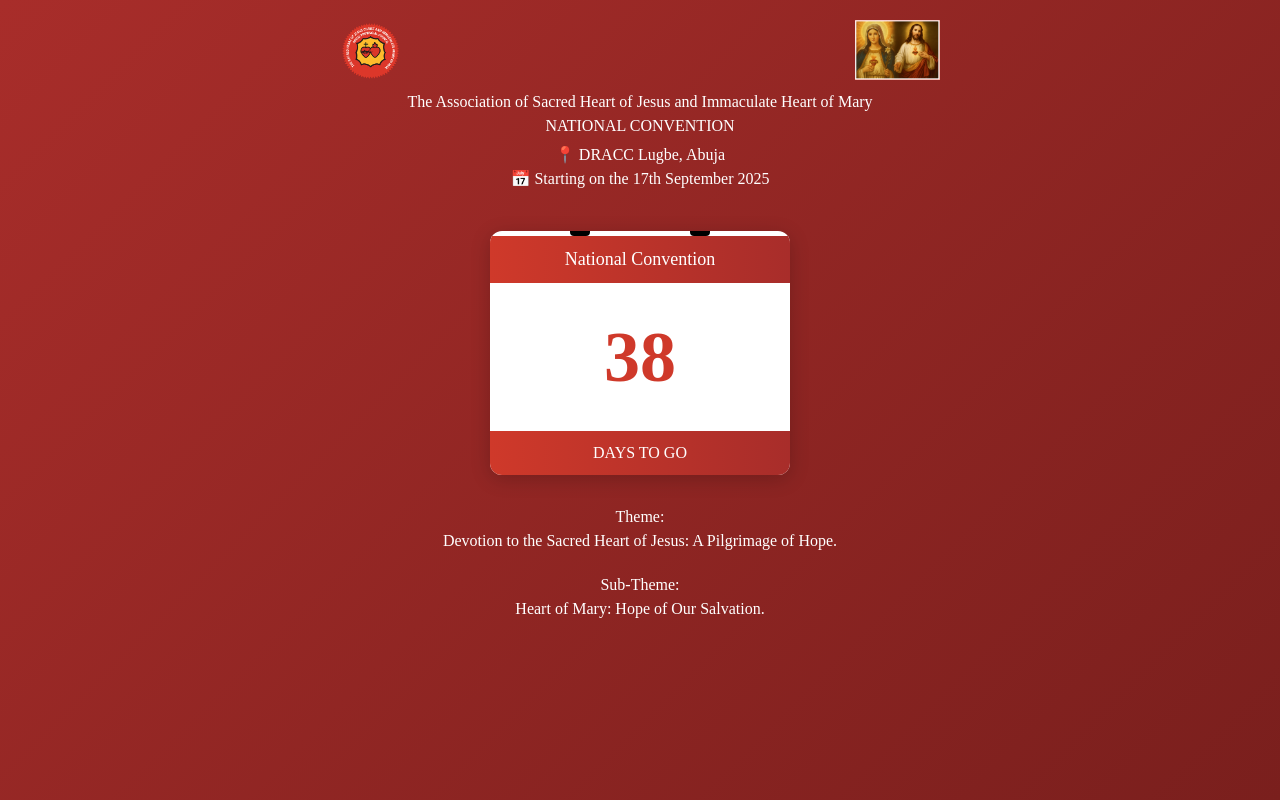
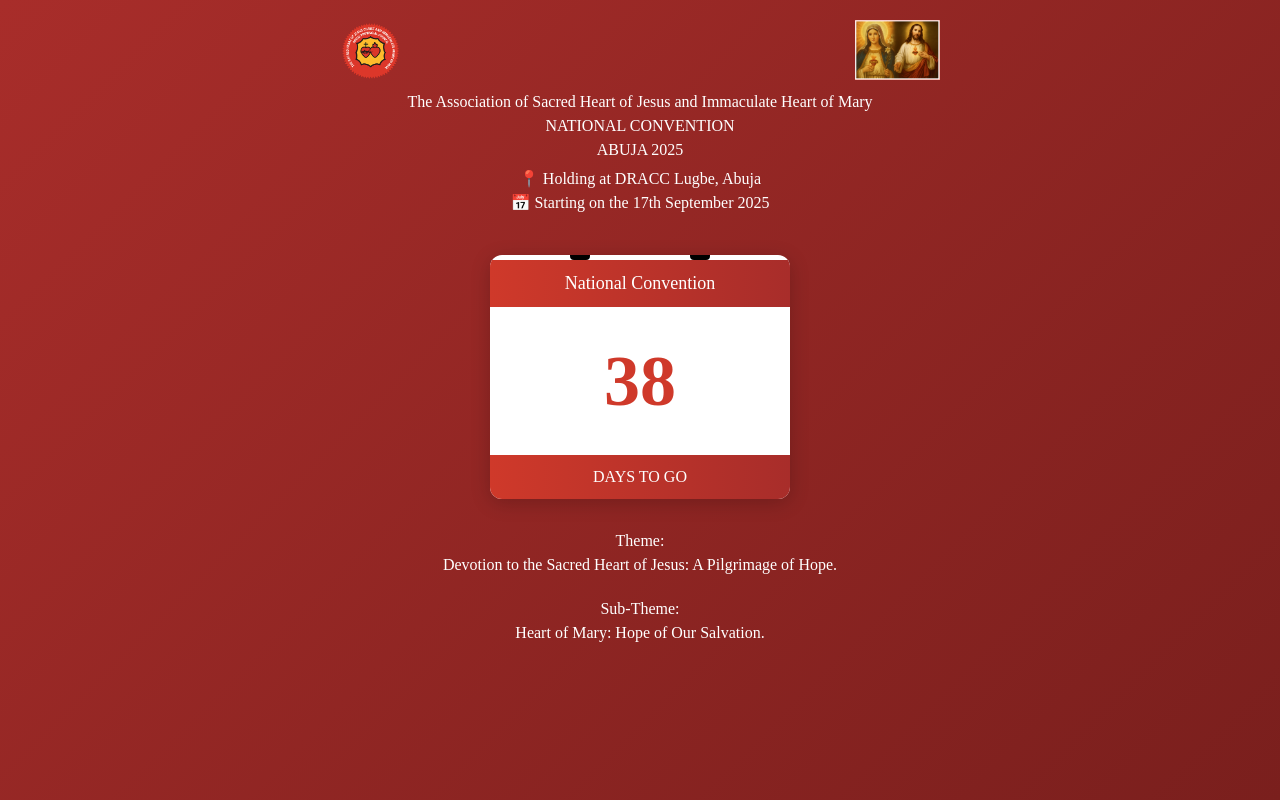
Before and after one commit to MM696/Launch-countdown, a React (Vite) app: page / in a window 1280 px wide. Built offline with nearby package versions, Linux system fonts and the light colour scheme; a web font is replaced by a local one.

Commit message:
initial commit

```diff
--- a/src/components/CountdownToNewYear.tsx
+++ b/src/components/CountdownToNewYear.tsx
@@ -58,10 +58,13 @@ const CountdownPage: React.FC = () => {
       <p style={{ fontWeight: 200, textAlign: "center", maxWidth: "600px" }}>
         NATIONAL CONVENTION
       </p>
+      <p style={{ fontWeight: 200, textAlign: "center", maxWidth: "600px" }}>
+        ABUJA 2025
+      </p>
 
       {/* Venue & Date */}
       <p style={{ textAlign: "center", marginTop: "5px" }}>
-        📍 DRACC Lugbe, Abuja <br />
+        📍 Holding at DRACC Lugbe, Abuja <br />
         📅 Starting on the 17th September 2025
       </p>
 
```
